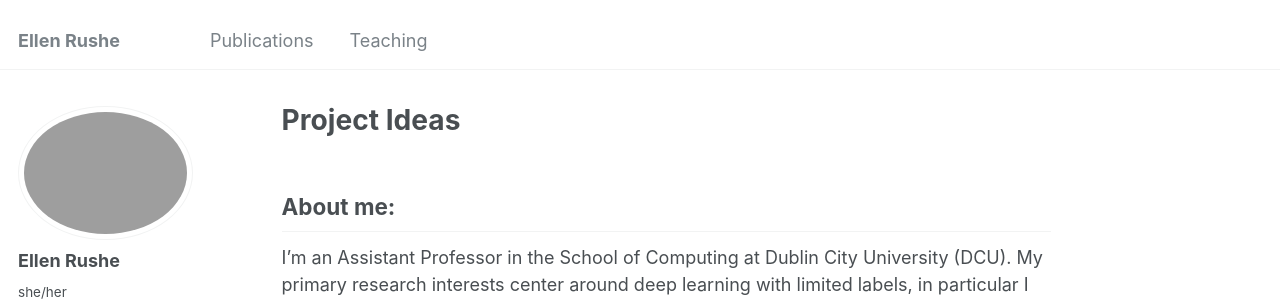
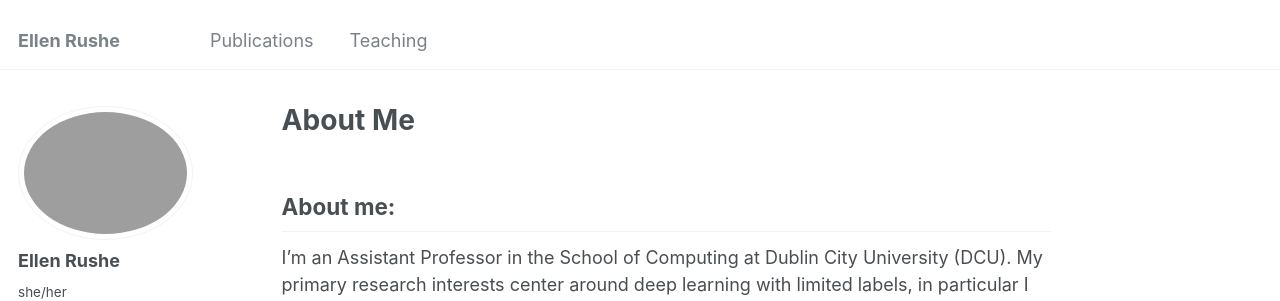
Before and after one commit to EllenRushe/EllenRushe, a Jekyll site: the page built from _pages/about.md, in a window 1280 px wide and 1067 px high. Shown: the top 301 px of the window. Built offline with Jekyll 4.4.1, drawn with Linux system fonts in a browser that asks for light colours; some web fonts are replaced.

Commit message:
Update about.md

```diff
--- a/_pages/about.md
+++ b/_pages/about.md
@@ -1,6 +1,6 @@
 ---
 permalink: /
-title: "Project Ideas"
+title: "About Me"
 author_profile: true
 redirect_from:
   - /about/
```
